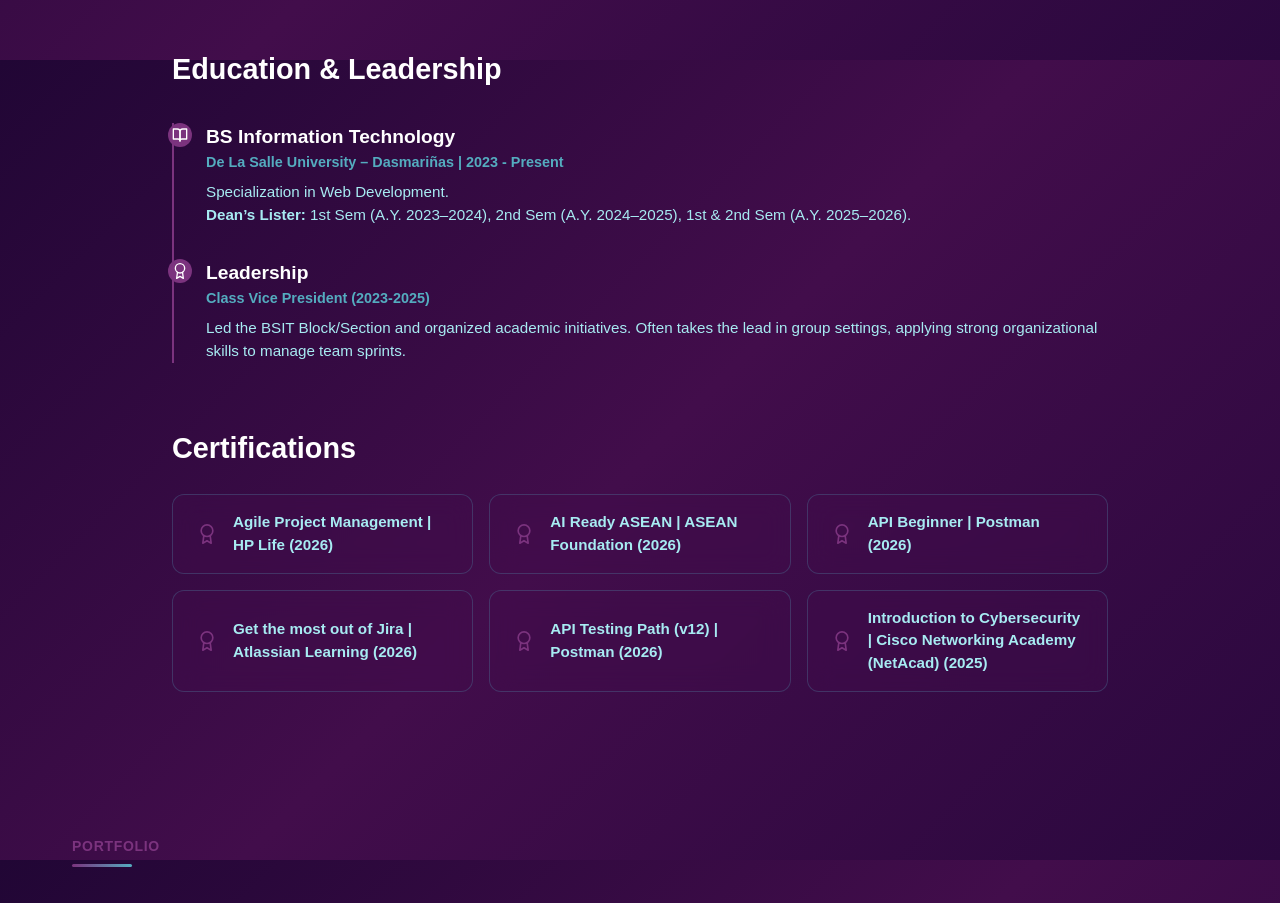
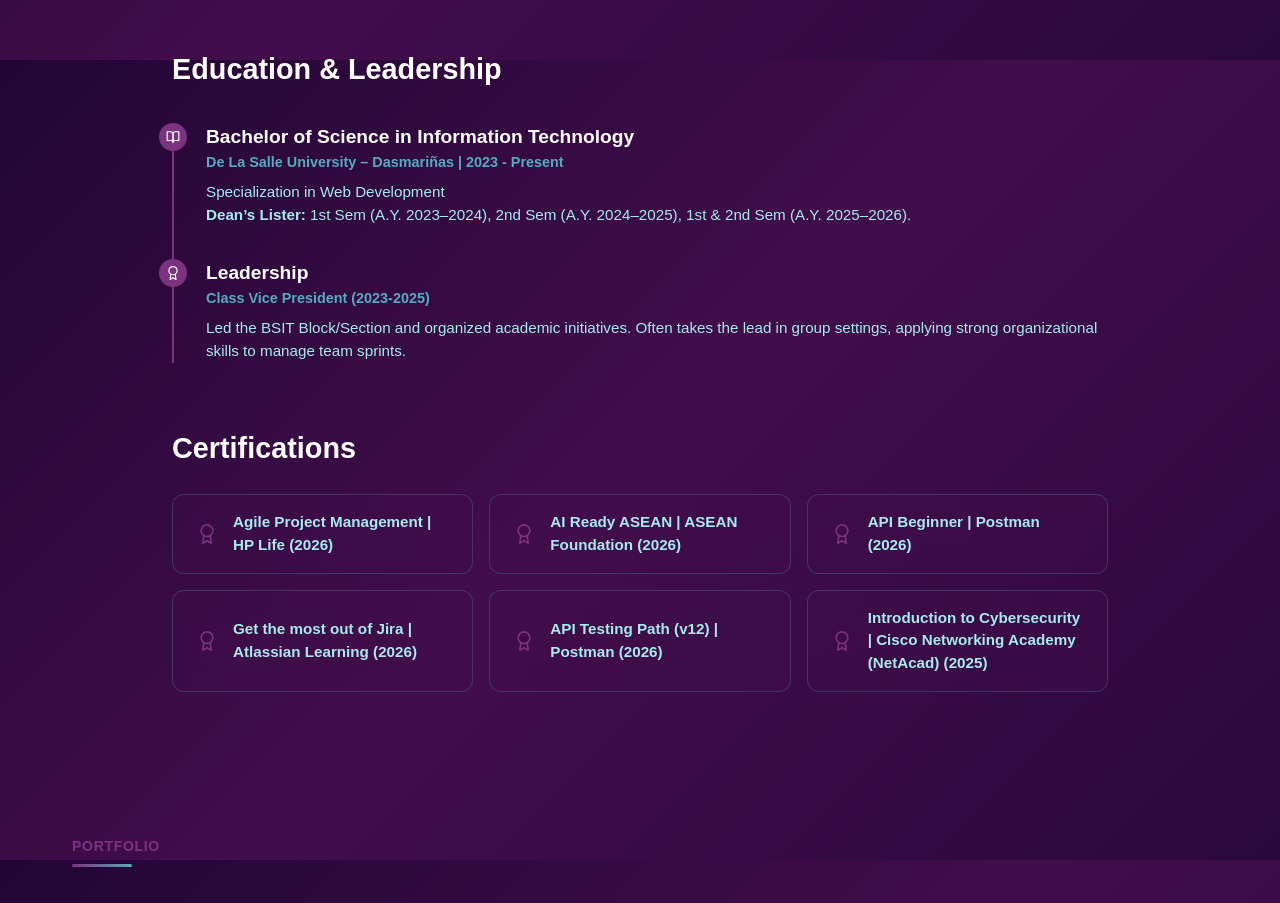
Before and after one commit to frnczine/frnczine.github.io, a React (Vite) app: page / in a window 1280 px wide. Shown: the part 3140-4043 px from the top of the page. Built offline with nearby package versions, Linux system fonts and the light colour scheme.

Commit message:
fix timeline icons in education section

```diff
--- a/src/pages/About.tsx
+++ b/src/pages/About.tsx
@@ -89,17 +89,17 @@ const About = () => {
         <div style={{ borderLeft: '2px solid var(--accent-color)', paddingLeft: '2rem', display: 'flex', flexDirection: 'column', gap: '2rem' }}>
 
           <div style={{ position: 'relative' }}>
-            <div style={{ position: 'absolute', left: '-2.4rem', top: '0', background: 'var(--accent-color)', borderRadius: '50%', padding: '4px' }}><FiBookOpen color="white" size={16} /></div>
-            <h4 style={{ fontSize: '1.2rem', fontWeight: 700, color: 'var(--text-light)' }}>BS Information Technology</h4>
+            <div style={{ position: 'absolute', left: 'calc(-2rem - 15px)', top: '0', width: '28px', height: '28px', display: 'flex', alignItems: 'center', justifyContent: 'center', background: 'var(--accent-color)', borderRadius: '50%' }}><FiBookOpen color="white" size={14} /></div>
+            <h4 style={{ fontSize: '1.2rem', fontWeight: 700, color: 'var(--text-light)' }}>Bachelor of Science in Information Technology</h4>
             <p style={{ color: 'var(--accent-light)', fontWeight: 600, fontSize: '0.9rem', marginBottom: '0.5rem' }}>De La Salle University – Dasmariñas | 2023 - Present</p>
             <p style={{ color: 'var(--text-muted)', fontSize: '0.95rem' }}>
-              Specialization in Web Development. <br />
+              Specialization in Web Development <br />
               <strong>Dean’s Lister:</strong> 1st Sem (A.Y. 2023–2024), 2nd Sem (A.Y. 2024–2025), 1st & 2nd Sem (A.Y. 2025–2026).
             </p>
             </div>
 
           <div style={{ position: 'relative' }}>
-            <div style={{ position: 'absolute', left: '-2.4rem', top: '0', background: 'var(--accent-color)', borderRadius: '50%', padding: '4px' }}><FiAward color="white" size={16} /></div>
+            <div style={{ position: 'absolute', left: 'calc(-2rem - 15px)', top: '0', width: '28px', height: '28px', display: 'flex', alignItems: 'center', justifyContent: 'center', background: 'var(--accent-color)', borderRadius: '50%' }}><FiAward color="white" size={14} /></div>
             <h4 style={{ fontSize: '1.2rem', fontWeight: 700, color: 'var(--text-light)' }}>Leadership</h4>
             <p style={{ color: 'var(--accent-light)', fontWeight: 600, fontSize: '0.9rem', marginBottom: '0.5rem' }}>Class Vice President (2023-2025)</p>
             <p style={{ color: 'var(--text-muted)', fontSize: '0.95rem' }}>
```
